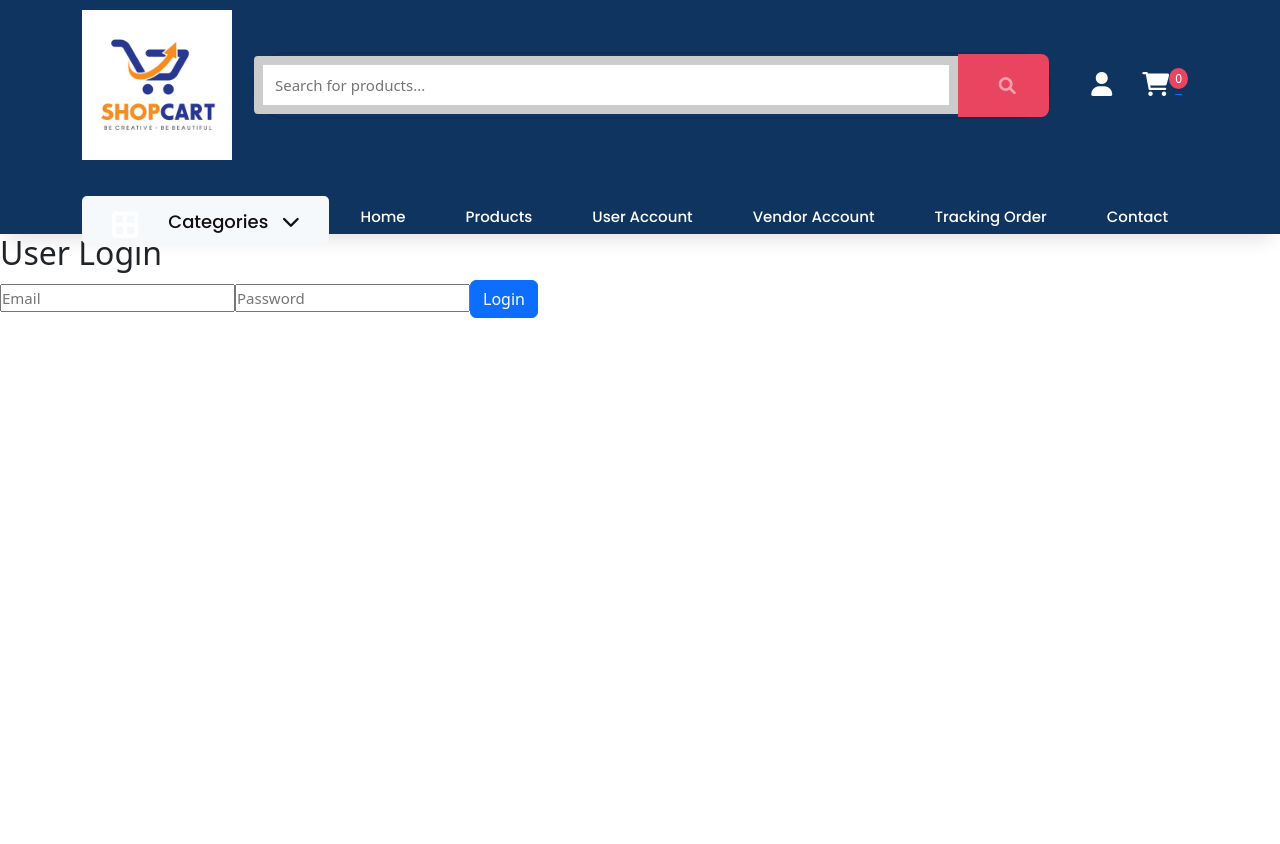
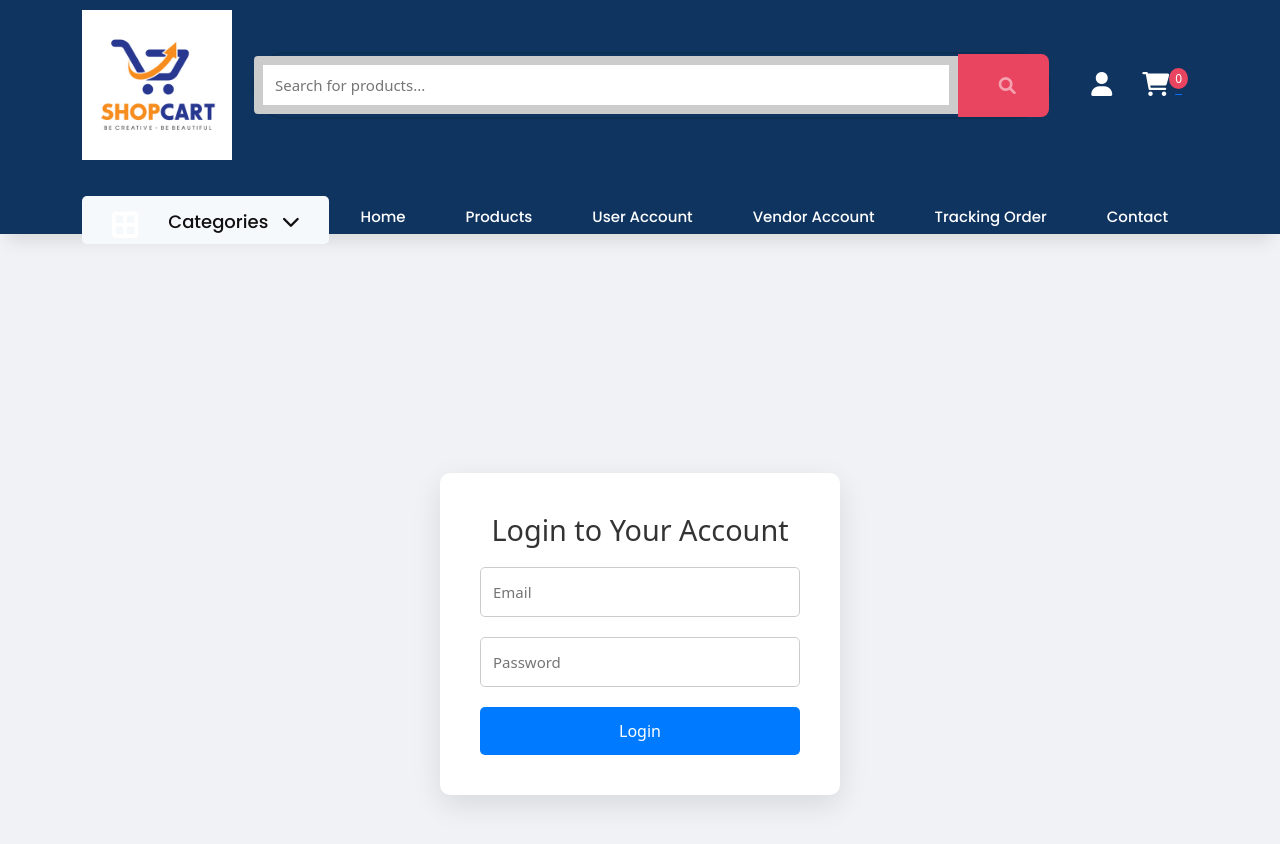
Before and after one commit to NindukiAbeyrathne/EAD-Ecommerce-frontend, a React (Create React App) app in the folder frontend/: page /UserForm in a window 1280 px wide. Shown: the top 844 px of the page. Before the commit the page ends 800 px from the top, so only its background shows below. Built offline with nearby package versions, Linux system fonts and the light colour scheme.

Commit message:
routes interfaces

```diff
--- a/frontend/src/App.js
+++ b/frontend/src/App.js
@@ -2,8 +2,9 @@ import "./App.css";
 import Header from "./common/header/Header";
 import {
   BrowserRouter as Router,
-  Routes, // React Router v6 uses Routes
+  Routes,
   Route,
+  Navigate
 } from "react-router-dom";
 
 // Import your pages
@@ -13,7 +14,8 @@ import ProductManagementPage from "./common/pages/ProductManagementPage";
 import UserForm from "./common/pages/Login/UserForm";
 import AdminDashboard from "./common/pages/Login/AdminDashboard"; // Admin Dashboard
 import AdminManageUsersPage from "./common/pages/Login/AdminManageUsersPage"; // Import Admin Manage Users Page
-import VendorDashboard from "./common/pages/Login/VendorDashboard";
+import VendorDashboard from "./common/pages/Login/VendorDashboard"; // Vendor Dashboard
+import ProtectedRoute from "./common/pages/ProtectedRoute";// ProtectedRoute component
 
 function App() {
   return (
@@ -21,18 +23,19 @@ function App() {
       <Router>
         <Header />
         <Routes>
-          {/* Public routes */}
-          <Route path="/inventory" element={<InventoryManagementPage_mock />} />
-          <Route path="/vendors" element={<VendorManagementPage />} />
-          <Route path="/products" element={<ProductManagementPage />} />
+          {/* Redirect root to the UserForm */}
+          <Route path="/" element={<Navigate to="/UserForm" />} />
 
+          {/* Public route */}
           <Route path="/UserForm" element={<UserForm />} />
-          <Route path="/admin/dashboard" element={<AdminDashboard />} />
-          <Route
-            path="/admin/manage-users"
-            element={<AdminManageUsersPage />}
-          />
-          <Route path="/vendor/dashboard" element={<VendorDashboard />} />
+
+          {/* Protected routes */}
+          <Route path="/admin/dashboard" element={<ProtectedRoute><AdminDashboard /></ProtectedRoute>} />
+          <Route path="/admin/manage-users" element={<ProtectedRoute><AdminManageUsersPage /></ProtectedRoute>} />
+          <Route path="/vendor/dashboard" element={<ProtectedRoute><VendorDashboard /></ProtectedRoute>} />
+          <Route path="/inventory" element={<ProtectedRoute><InventoryManagementPage_mock /></ProtectedRoute>} />
+          <Route path="/vendors" element={<ProtectedRoute><VendorManagementPage /></ProtectedRoute>} />
+          <Route path="/products" element={<ProtectedRoute><ProductManagementPage /></ProtectedRoute>} />
         </Routes>
       </Router>
     </>
--- a/frontend/src/common/pages/Login/UserForm.jsx
+++ b/frontend/src/common/pages/Login/UserForm.jsx
@@ -1,7 +1,7 @@
-// src/components/UserForm.jsx
 import React, { useState } from 'react';
 import { useNavigate } from 'react-router-dom';  // Import useNavigate for redirection
 import mockUsers from '../Data/mockUsers';       // Import mockUsers from the mock data file
+import "../../../styles/UserForm.css"   // Import the CSS file
 
 const UserForm = () => {
   const [email, setEmail] = useState('');        // State to manage email input
@@ -25,14 +25,18 @@ const UserForm = () => {
       // If the user is an admin, redirect to the admin dashboard
       if (foundUser.role === 'Administrator') {
         localStorage.setItem('isAdmin', true);  // Store admin status in localStorage
+        localStorage.setItem('isLoggedIn', true);  // Mark user as logged in
         navigate('/admin/dashboard');          // Redirect to the admin dashboard
       }
       // Redirect Vendor to the Vendor Dashboard
       else if (foundUser.role === 'Vendor') {
         localStorage.setItem('isVendor', true);  // Store vendor status in localStorage
+        localStorage.setItem('isLoggedIn', true);  // Mark user as logged in
         navigate('/vendor/dashboard');           // Redirect to the vendor dashboard
       }
       else if (foundUser.role === 'CSR') {
+        localStorage.setItem('isCSR', true);  // Store CSR status in localStorage
+        localStorage.setItem('isLoggedIn', true);  // Mark user as logged in
         setMessage('Logged in as CSR. Redirect to CSR section...');
         // Add redirection or additional logic for CSR
       }
@@ -42,9 +46,11 @@ const UserForm = () => {
   };
 
   return (
-    <div className="user-form-page">
-      <h2>User Login</h2>
+    <div className="user-form-container">
+      <div className="user-form">
+        <h2 className="form-heading">Login to Your Account</h2>
         <form onSubmit={handleLogin}>
+          <div className="form-group">
             <input
               type="email"
               placeholder="Email"
@@ -52,6 +58,8 @@ const UserForm = () => {
               onChange={(e) => setEmail(e.target.value)}  // Update email state
               required
             />
+          </div>
+          <div className="form-group">
             <input
               type="password"
               placeholder="Password"
@@ -59,11 +67,11 @@ const UserForm = () => {
               onChange={(e) => setPassword(e.target.value)}  // Update password state
               required
             />
-        <button className="btn btn-primary" type="submit">Login</button>
+          </div>
+          <button className="btn-submit" type="submit">Login</button>
         </form>
-
-      {/* Display message after form submission */}
-      {message && <p>{message}</p>}
+        {message && <p className="error-message">{message}</p>}
+      </div>
     </div>
   );
 };
--- /dev/null
+++ b/frontend/src/common/pages/ProtectedRoute.jsx
@@ -0,0 +1,11 @@
+// src/components/ProtectedRoute.jsx
+import React from 'react';
+import { Navigate } from 'react-router-dom';
+
+const ProtectedRoute = ({ children }) => {
+  const isLoggedIn = localStorage.getItem('isLoggedIn');  // Check if the user is logged in
+
+  return isLoggedIn ? children : <Navigate to="/UserForm" />;  // Redirect to login if not logged in
+};
+
+export default ProtectedRoute;
--- /dev/null
+++ b/frontend/src/styles/UserForm.css
@@ -0,0 +1,66 @@
+/* src/components/Login/UserForm.css */
+
+.user-form-container {
+    display: flex;
+    justify-content: center;
+    align-items: center;
+    height: 100vh;
+    background-color: #f0f2f5;
+  }
+
+  .user-form {
+    background-color: #fff;
+    padding: 40px;
+    border-radius: 10px;
+    box-shadow: 0px 10px 30px rgba(0, 0, 0, 0.1);
+    max-width: 400px;
+    width: 100%;
+  }
+
+  .form-heading {
+    text-align: center;
+    color: #333;
+    font-size: 1.8rem;
+    margin-bottom: 20px;
+  }
+
+  .form-group {
+    margin-bottom: 20px;
+  }
+
+  .form-group input {
+    width: 100%;
+    padding: 12px;
+    font-size: 16px;
+    border: 1px solid #ccc;
+    border-radius: 5px;
+    outline: none;
+    transition: border-color 0.3s ease;
+  }
+
+  .form-group input:focus {
+    border-color: #007bff;
+  }
+
+  .btn-submit {
+    width: 100%;
+    padding: 12px;
+    font-size: 16px;
+    color: #fff;
+    background-color: #007bff;
+    border: none;
+    border-radius: 5px;
+    cursor: pointer;
+    transition: background-color 0.3s ease;
+  }
+
+  .btn-submit:hover {
+    background-color: #0056b3;
+  }
+
+  .error-message {
+    color: #ff4d4f;
+    text-align: center;
+    margin-top: 10px;
+    font-weight: 600;
+  }
```
Lines whose indentation alone changed are shown as unchanged.
